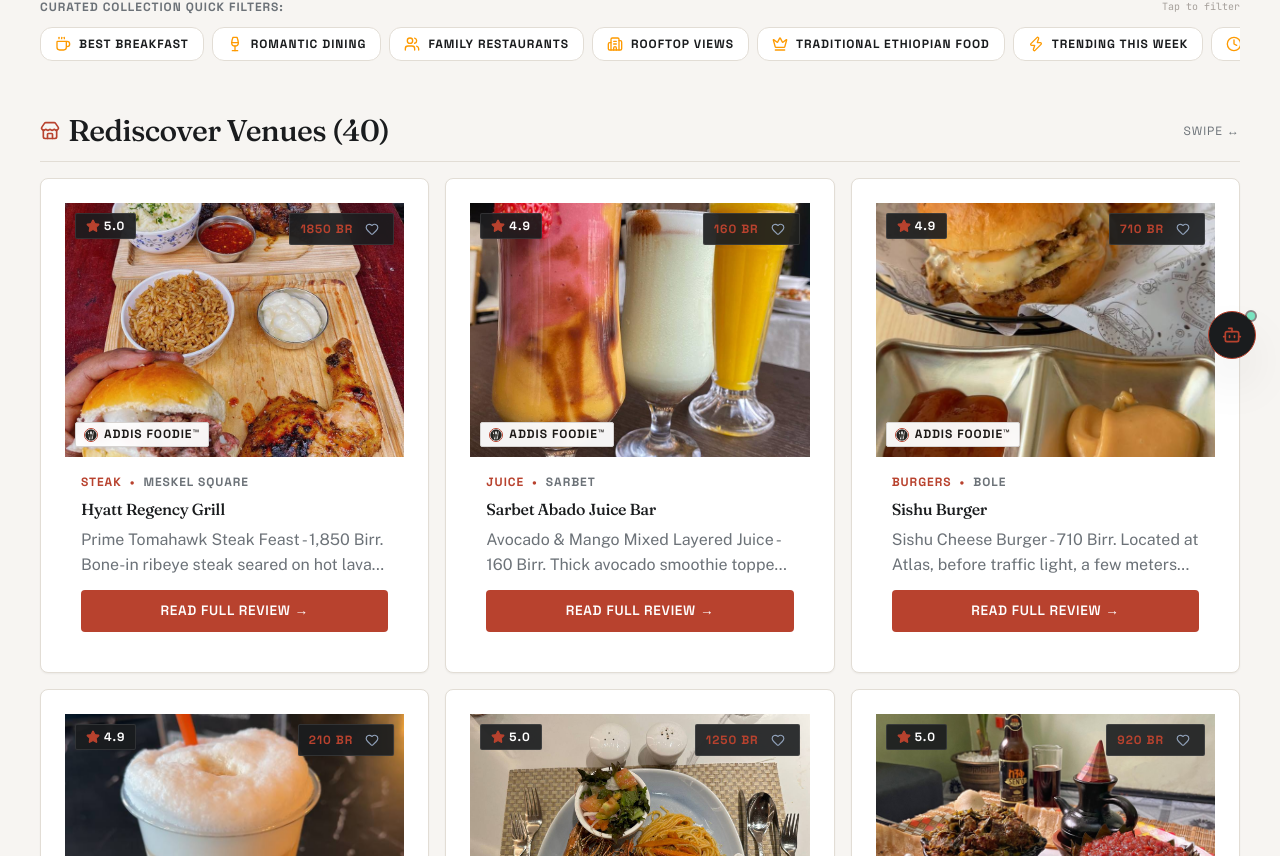
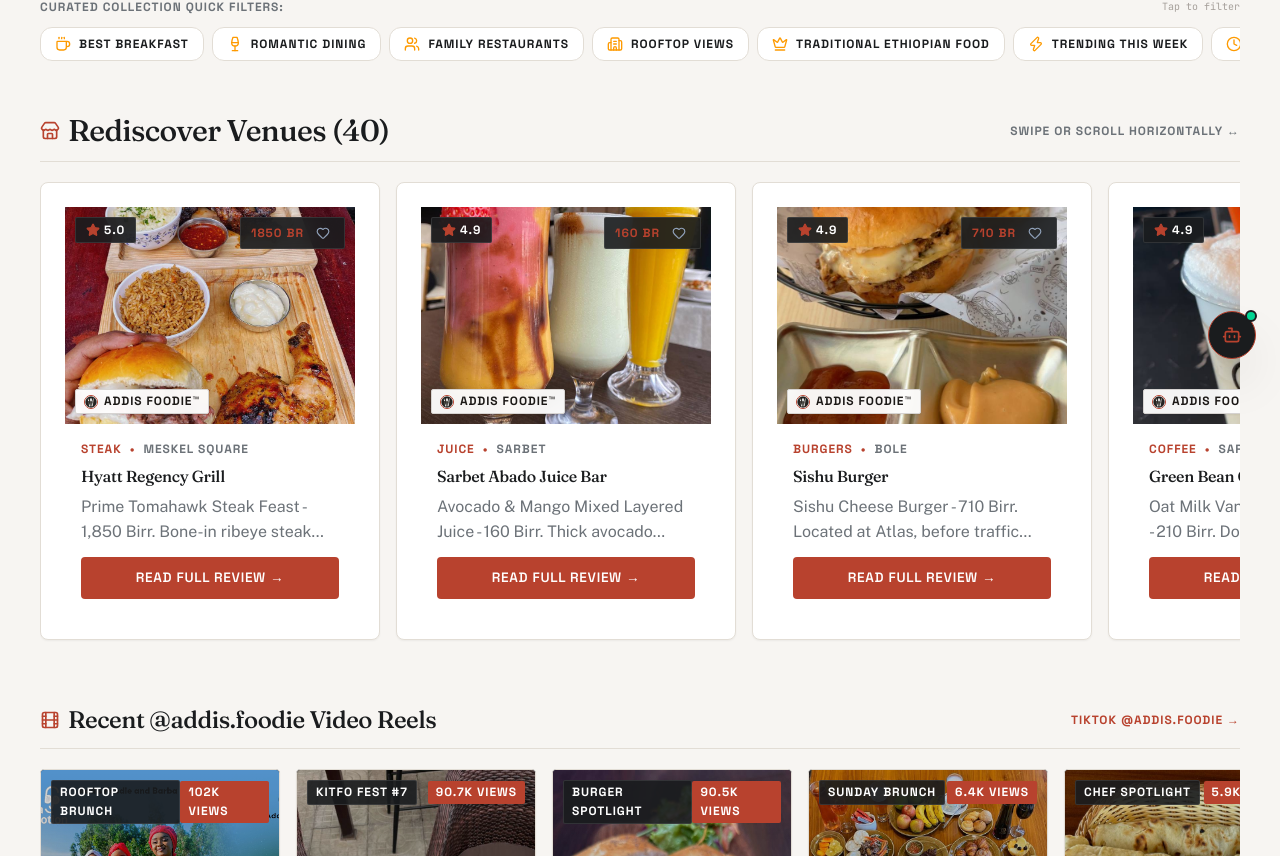
Before and after one commit to Moss-kk/Addis_Foodie, a Next.js app: page /reviews in a window 1280 px wide. Shown: the part 417-1273 px from the top of the page. Built offline with nearby package versions, Linux system fonts and the light colour scheme.

Commit message:
feat: Make Rediscover Venues side-scrollable on all screen sizes on Explore page to prevent vertical scrolling

```diff
--- a/src/app/reviews/page.tsx
+++ b/src/app/reviews/page.tsx
@@ -217,7 +217,7 @@
           </div>
         </section>
 
-        {/* 1. FIRST: REDISCOVER VENUES FEED (Side-scrollable Horizontal Carousel on Mobile) */}
+        {/* 1. FIRST: REDISCOVER VENUES FEED (Side-scrollable Horizontal Carousel on Desktop & Mobile) */}
         <section className="flex flex-col gap-4">
           <div className="flex items-center justify-between border-b pb-3" style={{ borderColor: 'var(--border-subtle)' }}>
             <div className="flex items-center gap-2">
@@ -226,12 +226,12 @@
                 Rediscover Venues ({filteredPosts.length})
               </h2>
             </div>
-            <span className="text-xs font-label text-[var(--text-secondary)] uppercase">Swipe ↔</span>
+            <span className="text-xs font-label text-[var(--text-secondary)] uppercase font-bold">Swipe or Scroll Horizontally ↔</span>
           </div>
 
-          <div className="flex overflow-x-auto snap-x snap-mandatory gap-4 pb-4 sm:grid sm:grid-cols-2 lg:grid-cols-3 sm:overflow-visible scrollbar-none">
+          <div className="flex overflow-x-auto snap-x snap-mandatory gap-4 pb-4 scrollbar-thin scrollbar-thumb-stone-400 dark:scrollbar-thumb-stone-700 py-1">
             {filteredPosts.map((post) => (
-              <div key={post.id} className="shrink-0 w-[85vw] sm:w-auto snap-center">
+              <div key={post.id} className="shrink-0 w-[280px] sm:w-[320px] lg:w-[340px] snap-start">
                 <ReviewCard
                   post={post}
                   onClick={() => setActivePost(post)}
```
